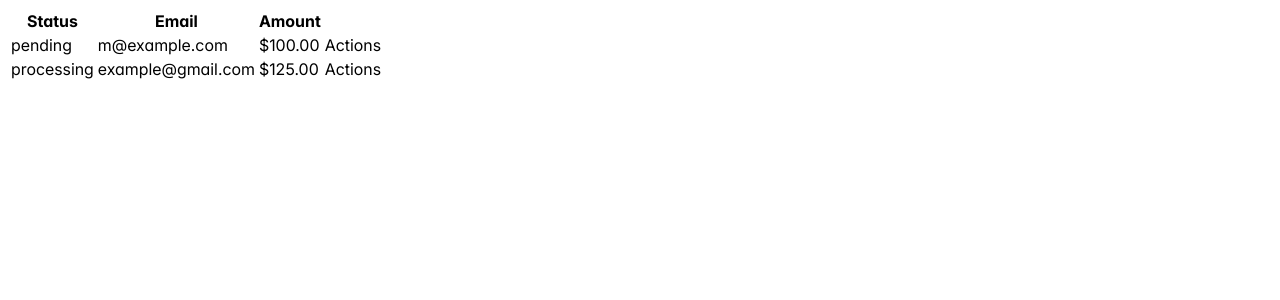
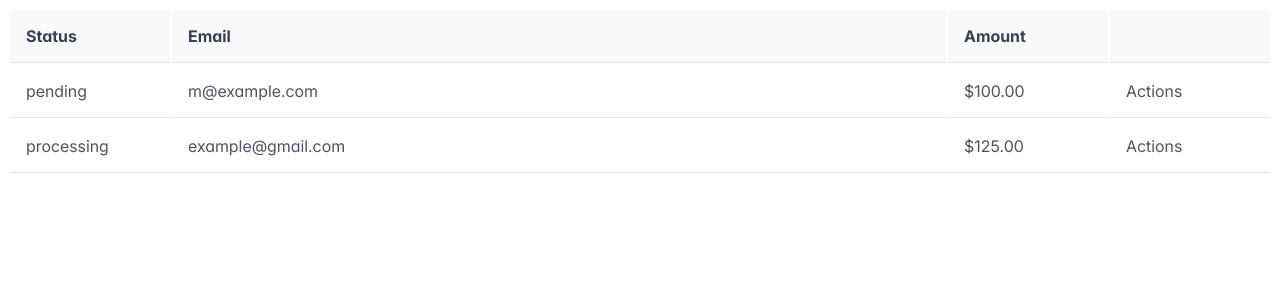
Before and after one commit to kiranojhanp/tanstack-prime-table, a React (Vite) app: page / in a window 1280 px wide. Shown: the top 300 px of the page. Built offline with nearby package versions, Linux system fonts and the light colour scheme.

Commit message:
feat: add primereact

```diff
--- a/src/components/datatable/helpers.tsx
+++ b/src/components/datatable/helpers.tsx
@@ -3,49 +3,53 @@ import * as React from "react";
 const Table = React.forwardRef<
   HTMLTableElement,
   React.HTMLAttributes<HTMLTableElement>
->(({ className, ...props }, ref) => <table ref={ref} {...props} />);
+>(({ className, ...props }, ref) => (
+  <div className="p-datatable-wrapper">
+    <table className="p-datatable-table" ref={ref} {...props} />
+  </div>
+));
 Table.displayName = "Table";
 
 const TableHeader = React.forwardRef<
   HTMLTableSectionElement,
   React.HTMLAttributes<HTMLTableSectionElement>
->(({ className, ...props }, ref) => <thead ref={ref} {...props} />);
+>(({ ...props }, ref) => <thead ref={ref} {...props} />);
 TableHeader.displayName = "TableHeader";
 
 const TableBody = React.forwardRef<
   HTMLTableSectionElement,
   React.HTMLAttributes<HTMLTableSectionElement>
->(({ className, ...props }, ref) => <tbody ref={ref} {...props} />);
+>(({ ...props }, ref) => <tbody ref={ref} {...props} />);
 TableBody.displayName = "TableBody";
 
 const TableFooter = React.forwardRef<
   HTMLTableSectionElement,
   React.HTMLAttributes<HTMLTableSectionElement>
->(({ className, ...props }, ref) => <tfoot ref={ref} {...props} />);
+>(({ ...props }, ref) => <tfoot ref={ref} {...props} />);
 TableFooter.displayName = "TableFooter";
 
 const TableRow = React.forwardRef<
   HTMLTableRowElement,
   React.HTMLAttributes<HTMLTableRowElement>
->(({ className, ...props }, ref) => <tr ref={ref} {...props} />);
+>(({ ...props }, ref) => <tr ref={ref} {...props} />);
 TableRow.displayName = "TableRow";
 
 const TableHead = React.forwardRef<
   HTMLTableCellElement,
   React.ThHTMLAttributes<HTMLTableCellElement>
->(({ className, ...props }, ref) => <th ref={ref} {...props} />);
+>(({ ...props }, ref) => <th ref={ref} {...props} />);
 TableHead.displayName = "TableHead";
 
 const TableCell = React.forwardRef<
   HTMLTableCellElement,
   React.TdHTMLAttributes<HTMLTableCellElement>
->(({ className, ...props }, ref) => <td ref={ref} {...props} />);
+>(({ ...props }, ref) => <td ref={ref} {...props} />);
 TableCell.displayName = "TableCell";
 
 const TableCaption = React.forwardRef<
   HTMLTableCaptionElement,
   React.HTMLAttributes<HTMLTableCaptionElement>
->(({ className, ...props }, ref) => <caption ref={ref} {...props} />);
+>(({ ...props }, ref) => <caption ref={ref} {...props} />);
 TableCaption.displayName = "TableCaption";
 
 export {
--- a/src/components/datatable/table.tsx
+++ b/src/components/datatable/table.tsx
@@ -29,9 +29,9 @@ const DataTable = <TData extends { id: string | number }, TValue>({
     getCoreRowModel: getCoreRowModel(),
   });
   return (
-    <div>
+    <div className="p-datatable p-component p-datatable-responsive-scroll">
       <Table>
-        <TableHeader>
+        <TableHeader className="p-datatable-thead">
           {table.getHeaderGroups().map((headerGroup) => (
             <TableRow key={headerGroup.id}>
               {headerGroup.headers.map((header) => {
@@ -49,7 +49,7 @@ const DataTable = <TData extends { id: string | number }, TValue>({
             </TableRow>
           ))}
         </TableHeader>
-        <TableBody>
+        <TableBody className="p-datatable-tbody">
           {table.getRowModel().rows?.length ? (
             table.getRowModel().rows.map((row) => (
               <TableRow
@@ -58,7 +58,11 @@ const DataTable = <TData extends { id: string | number }, TValue>({
                 data-id={row.original.id ?? row.id}
               >
                 {row.getVisibleCells().map((cell) => (
-                  <TableCell key={cell.id}>
+                  <TableCell
+                    key={cell.id}
+                    data-label={cell.column.id}
+                    className={cell.column.id ? `column-${cell.column.id}` : ``}
+                  >
                     {flexRender(cell.column.columnDef.cell, cell.getContext())}
                   </TableCell>
                 ))}
--- a/src/main.tsx
+++ b/src/main.tsx
@@ -5,6 +5,7 @@ import App from "./App.tsx";
 import { PrimeReactProvider } from "primereact/api";
 import "./primereact.css";
 import "primereact/resources/themes/lara-light-indigo/theme.css";
+import "./payments-table.css";
 
 ReactDOM.createRoot(document.getElementById("root")!).render(
   <React.StrictMode>
--- /dev/null
+++ b/src/payments-table.css
@@ -0,0 +1,21 @@
+table .column-status {
+  width: 10rem;
+  min-width: 10rem;
+  max-width: 10rem;
+}
+
+table .column-email {
+  min-width: 20rem;
+}
+
+table .column-amount {
+  width: 10rem;
+  min-width: 10rem;
+  max-width: 10rem;
+}
+
+table .column-actions {
+  width: 10rem;
+  min-width: 10rem;
+  max-width: 10rem;
+}
--- a/src/primereact.css
+++ b/src/primereact.css
@@ -1,3 +1,7 @@
 body {
   font-family: var(--font-family);
 }
+
+.p-datatable-table {
+  width: 100%;
+}
```
